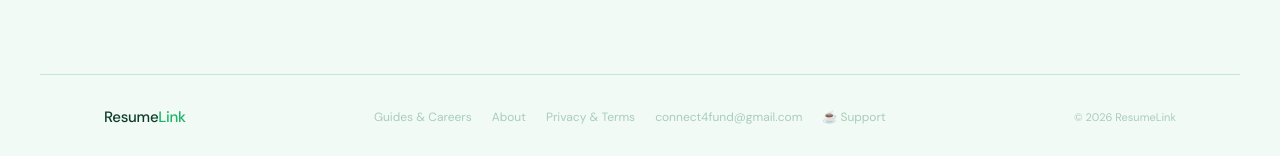
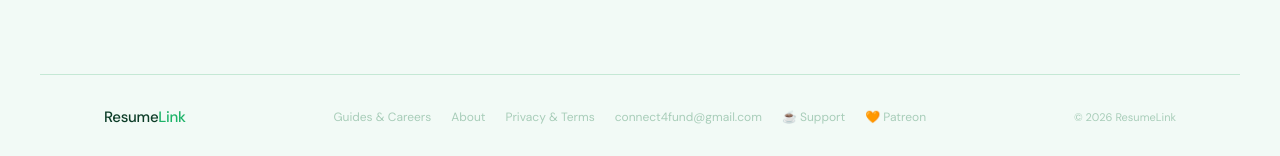
Before and after one commit to AIsrail/resumelink, a Jekyll site: the page policy.html, which Jekyll copies as it is, in a window 1280 px wide and 900 px high, scrolled down 661 px. Shown: the part 741-897 px from the top of the window. Built offline with Jekyll 4.4.1, drawn with Linux system fonts in a browser that asks for light colours.

Commit message:
Add Patreon donation link alongside Ko-fi site-wide
Added https://patreon.com/AzatIsrailov next to every existing Ko-fi
donate link:
- index.html: footer coffee icon (both render paths) + big 'Buy me a
  coffee' button on result screen (now shows Ko-fi + Patreon side by side)
- pricing.html: kofi-block now shows both buttons
- about.html, business.html, policy.html, _layouts/default.html:
  footer '☕ Support' link now followed by '🧡 Patreon' link

Verified JS syntax with node --check after edits.

Co-Authored-By: Claude Sonnet 5 <noreply@anthropic.com>

```diff
--- a/_layouts/default.html
+++ b/_layouts/default.html
@@ -117,6 +117,7 @@
         <a href="/policy.html">Privacy & Terms</a>
         <a href="mailto:connect4fund@gmail.com">connect4fund@gmail.com</a>
         <a href="https://ko-fi.com/ontoguzlabs" target="_blank" rel="noopener">☕ Support</a>
+        <a href="https://patreon.com/AzatIsrailov?utm_medium=unknown&utm_source=join_link&utm_campaign=creatorshare_creator&utm_content=copyLink" target="_blank" rel="noopener">🧡 Patreon</a>
     </div>
     <div class="footer-copy">© 2026 ResumeLink · Built by <a href="https://azatisrail.org" target="_blank" rel="noopener" style="color:inherit">Azat Israilov</a></div>
 </footer>
--- a/about.html
+++ b/about.html
@@ -128,6 +128,7 @@
         <a href="/policy.html" id="footer-policy">Privacy & Terms</a>
         <a href="mailto:connect4fund@gmail.com">connect4fund@gmail.com</a>
         <a href="https://ko-fi.com/ontoguzlabs" target="_blank" rel="noopener">☕ Support</a>
+        <a href="https://patreon.com/AzatIsrailov?utm_medium=unknown&utm_source=join_link&utm_campaign=creatorshare_creator&utm_content=copyLink" target="_blank" rel="noopener">🧡 Patreon</a>
     </div>
     <div class="footer-copy">© 2026 ResumeLink</div>
 </footer>
--- a/business.html
+++ b/business.html
@@ -464,6 +464,7 @@
         <a href="/policy.html">Privacy & Terms</a>
         <a href="mailto:connect4fund@gmail.com">connect4fund@gmail.com</a>
         <a href="https://ko-fi.com/ontoguzlabs" target="_blank" rel="noopener">☕ Support</a>
+        <a href="https://patreon.com/AzatIsrailov?utm_medium=unknown&utm_source=join_link&utm_campaign=creatorshare_creator&utm_content=copyLink" target="_blank" rel="noopener">🧡 Patreon</a>
     </div>
     <div class="footer-copy">© 2026 ResumeLink</div>
 </footer>
--- a/policy.html
+++ b/policy.html
@@ -162,6 +162,7 @@
         <a href="/policy.html">Privacy & Terms</a>
         <a href="mailto:connect4fund@gmail.com">connect4fund@gmail.com</a>
         <a href="https://ko-fi.com/ontoguzlabs" target="_blank" rel="noopener">☕ Support</a>
+        <a href="https://patreon.com/AzatIsrailov?utm_medium=unknown&utm_source=join_link&utm_campaign=creatorshare_creator&utm_content=copyLink" target="_blank" rel="noopener">🧡 Patreon</a>
     </div>
     <div class="footer-copy">© 2026 ResumeLink</div>
 </footer>
```
Also changed, not shown: index.html (+1 -1 lines).
